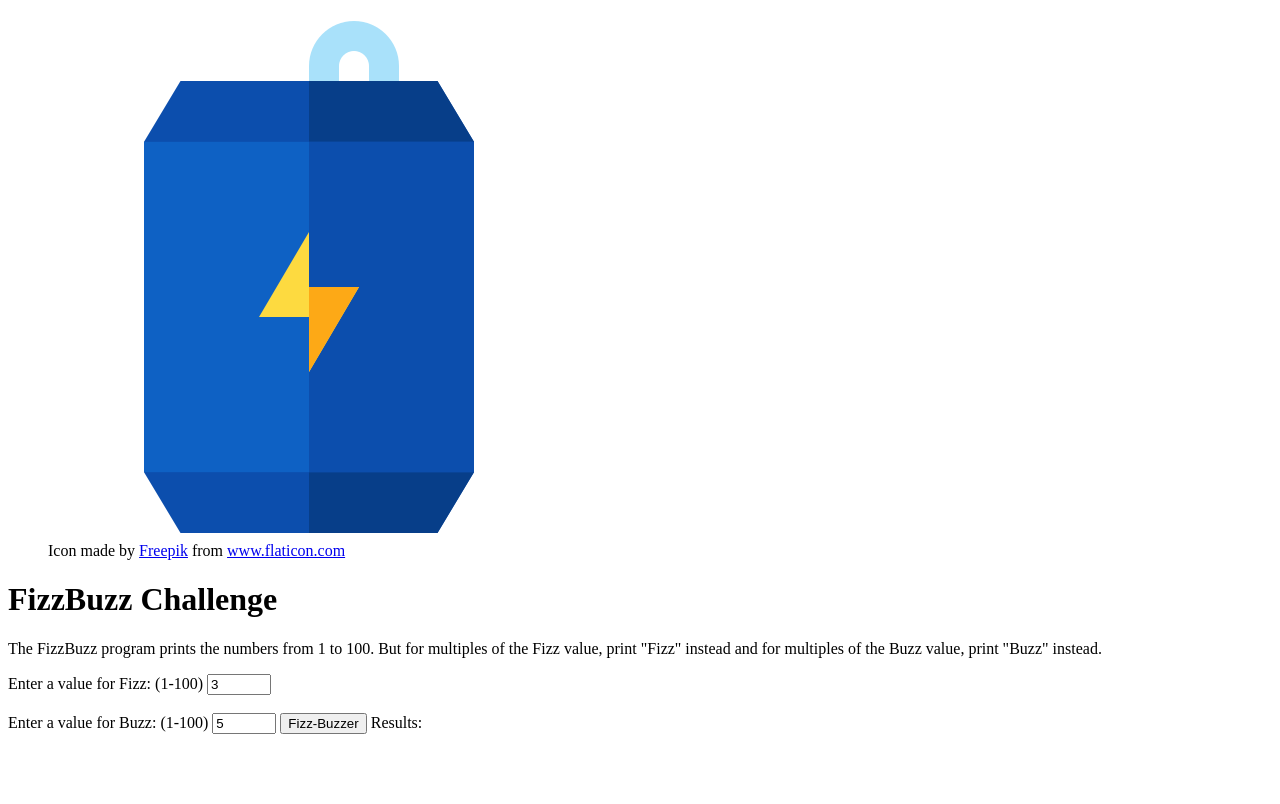
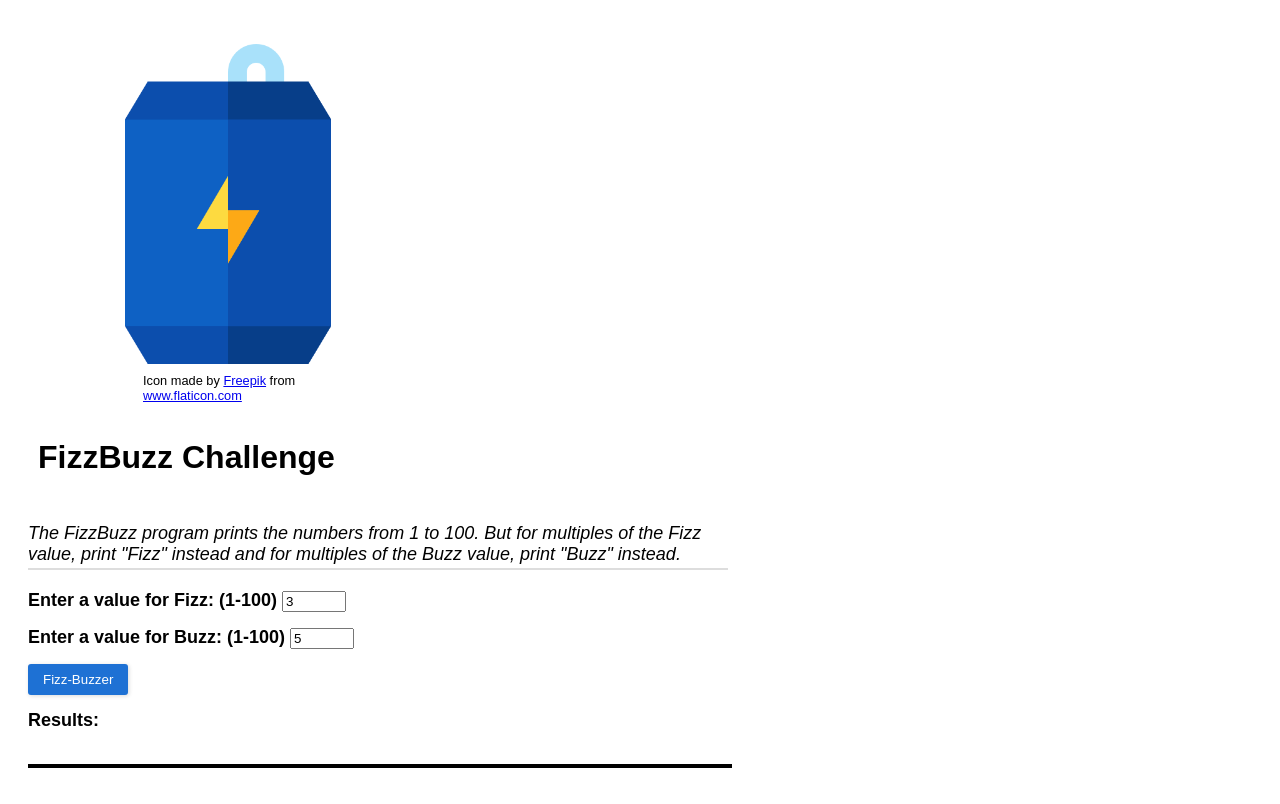
Before and after one commit to bookwurm-codes/FizzBuzz, a plain HTML site: page index.html in a window 1280 px wide. Drawn offline with Linux system fonts and the light colour scheme.

Commit message:
Formatting and style

```diff
--- a/app/css/style.css
+++ b/app/css/style.css
@@ -1,14 +1,81 @@
+* {
+	font-family: Arial, Helvetica, sans-serif;
+}
+
 .responsive {
-	max-width: 50%;
+	width: 20rem;
 	height: auto;
   }
-img{
+
+header {
+    margin: 0px auto -1px auto;
+	padding: 15px;
+}
+
+img {
 	padding: 5px;
+}
+
+figcaption {
+	font-size: 0.8rem;
+	width: 10rem;
+	padding-left: 5rem;
+}
+
+header > h1 {
+	margin-bottom: 0%;
+	padding: 15px;
+}
+
+.rev-style{
+	max-width: 700px;
+	padding: 0px 12px 10px 20px;
+	font-size: 18px;
+}
+
+.prompt{
+	font-style: italic;
+	border-bottom: 2px solid #ddd;
+	margin-bottom: 20px;
+	font-size: 18px;
+	padding-bottom: 3px;
+}
+
+label {
+	display: block;
+	margin: 0px 0px 15px 0px;
+}
+
+label > span {
+	font-weight: bold;
+	float: left;
+	padding-top: 0px;
+	padding-right: 5px;
+}
+
+input[type=submit] {
+	border: none;
+	padding: 8px 15px 8px 15px;
+	margin-bottom: 15px;
+	background: #1e71d4;
+	color: #fff;
+	box-shadow: 1px 1px 4px #DADADA;
+	-moz-box-shadow: 1px 1px 4px #DADADA;
+	-webkit-box-shadow: 1px 1px 4px #DADADA;
+	border-radius: 3px;
+	-webkit-border-radius: 3px;
+	-moz-border-radius: 3px;
+}
+
+input[type=submit]:hover {
+	background: #0c4ead;
+	color: #fff;
 }
 
 #results {
 	font-family: "Trebuchet MS", Arial, Helvetica, sans-serif;
-	border-collapse: collapse;
+	/* border-collapse: collapse; */
 	width: 100%;
-	background-color: gainsboro;
+	background-color: #f8f8f8;
+	border: solid 2px black;
   }
--- a/index.html
+++ b/index.html
@@ -8,25 +8,26 @@
     <script src="app/js/fizzbuzz.js"></script>
 </head>
 <body>
+    <header>
         <figure>
             <img class="responsive" src="app/img/can.png" alt="Energy Drink Can">
             <figcaption>Icon made by <a href="http://www.freepik.com/" title="Freepik">Freepik</a> from <a href="https://www.flaticon.com/" title="Flaticon">www.flaticon.com</a></figcaption>
         </figure>
         <h1>FizzBuzz Challenge</h1>
+    </header>
+    <div class="rev-style">
+        <p class="prompt">The FizzBuzz program prints the numbers from 1 to 100. But for multiples of the Fizz value, print "Fizz" instead and for multiples of the Buzz value, print "Buzz" instead.</p>
 
-    <p>The FizzBuzz program prints the numbers from 1 to 100. But for multiples of the Fizz value, print "Fizz" instead and for multiples of the Buzz value, print "Buzz" instead.</p>
-
-    <label for="fizz">Enter a value for Fizz: (1-100)
+        <label for="fizz"><span>Enter a value for Fizz: (1-100)</span>
             <input type="number" name="fizz" id="fizz" min="1" max="100" value="3">
         </label>
-    <br>
-    <br>
-    <label for="buzz">Enter a value for Buzz: (1-100)
+        <label for="buzz"><span>Enter a value for Buzz: (1-100)</span>
             <input type="number" name="buzz" id="buzz" min="1" max="100" value="5">
         </label>
         <input type="submit" onclick="display()" value="Fizz-Buzzer">
-    <label for="results">Results:</label><br>
+        <label for="results"><span>Results:</span></label><br>
         <p id="results"></p>
+    </div>
 
 </body>
 </html>
```
Lines whose indentation alone changed are shown as unchanged.
